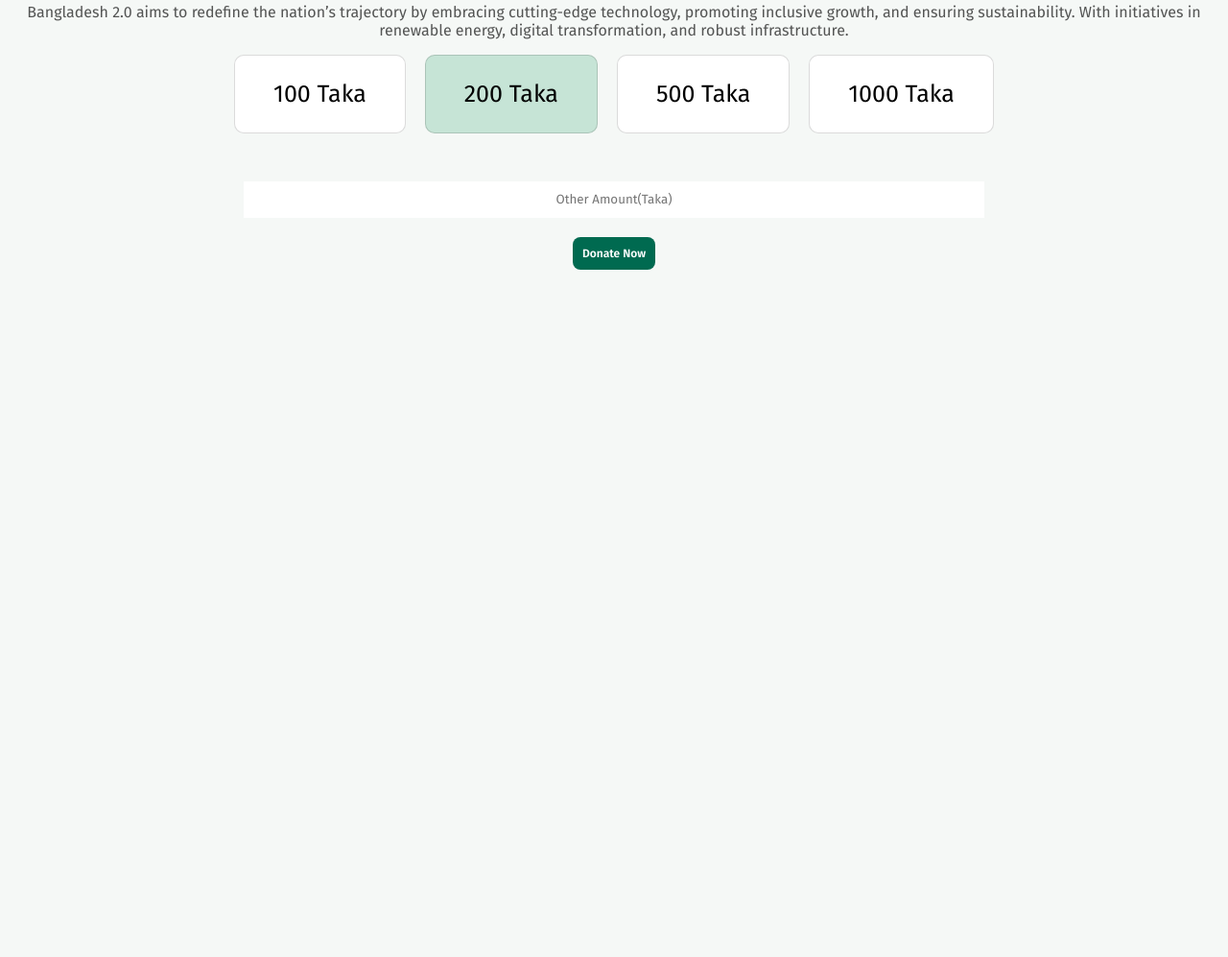
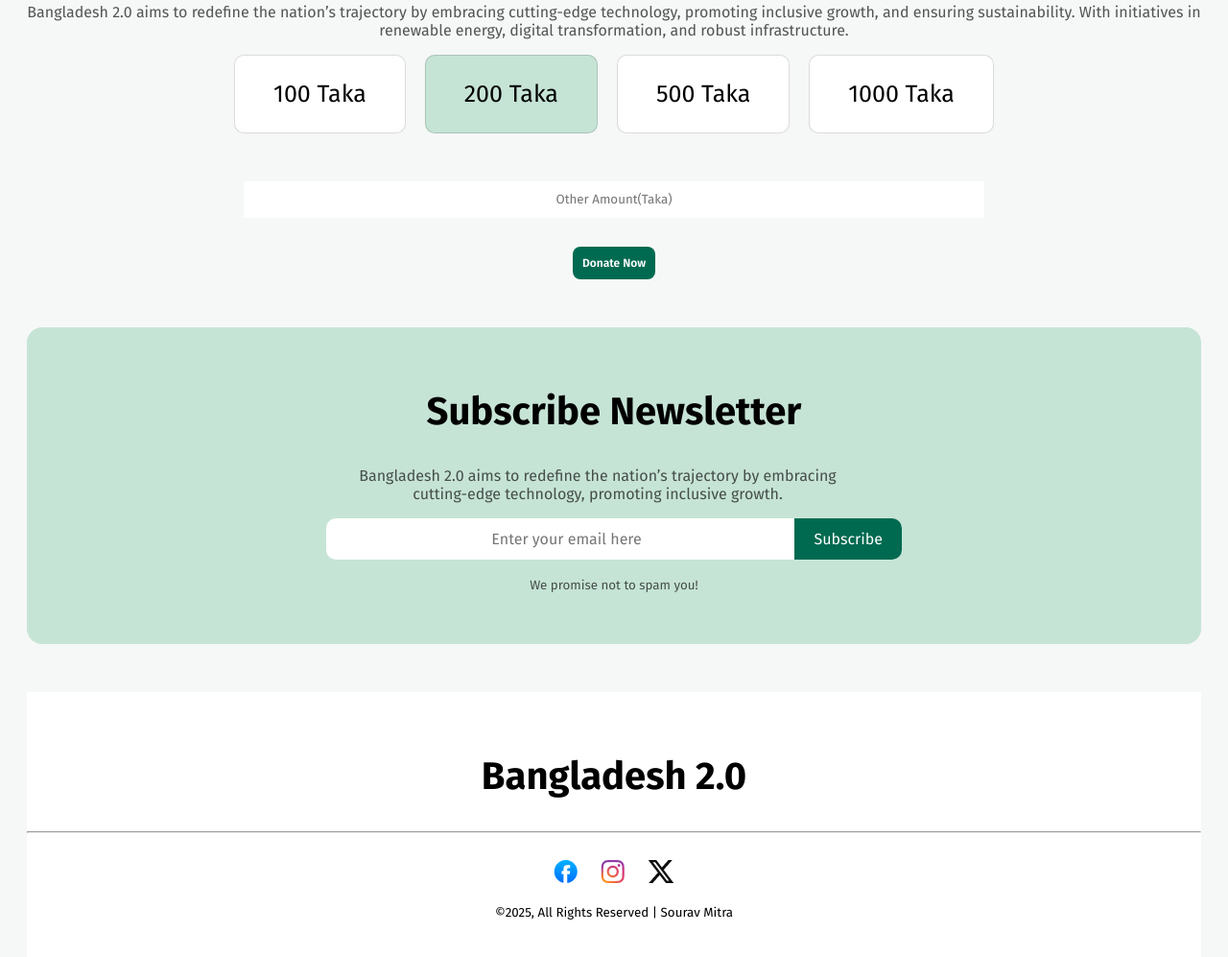
Before and after one commit to souravMitra02/bangladesh-2.0, a plain HTML site: page index.html in a window 1280 px wide. Shown: the part 3763-4760 px from the top of the page at 96% size. Before the commit the page ends 4072 px from the top, so only its background shows below. Drawn offline with Linux system fonts and the light colour scheme.

Commit message:
added to footer section

```diff
--- a/index.html
+++ b/index.html
@@ -195,9 +195,29 @@
         </div>
     </div>
         </section>
+        <section>
+            <div class="newslatter-section">
+                <h2 class="title">Subscribe Newsletter</h2>
+                <p class="news-description">Bangladesh 2.0 aims to redefine the nation’s trajectory by embracing cutting-edge technology, promoting inclusive growth.</p>
+                <div class="submit">
+                <input class="submit" type="email" name="" id=""           placeholder="   Enter your email here" >
+                <button type="button">Subscribe</button>
+            </div>
+            <p class="small-title"><small>We promise not to spam you!</small></p>
+            </div>
+        </section>
     </main>
-    <footer>
-
+    <footer class="footer-section">
+        <div>
+            <h2 class="title">Bangladesh 2.0</h2>
+        </div>
+        <hr>
+        <div>
+            <img src="images/facebook.png" alt="">
+            <img src="images/instagram.png" alt="">
+            <img src="images/x.png" alt="">
+        </div>
+        <p><small>&copy;2025, All Rights Reserved | Sourav Mitra</small></p>
     </footer>
 </body>
 </html>
--- a/styles/styles.css
+++ b/styles/styles.css
@@ -328,5 +328,61 @@ input{
   padding:10px;
   width: 750px;
   text-align: center;
-  margin-bottom: 20px;
+  margin-bottom: 30px;
 }
+
+.submit {
+  display: flex;
+  align-items: center;
+  border: none;
+  overflow: hidden;
+  max-width: 600px;
+  margin: auto;
+  border-radius: 10px;
+  background: rgb(255, 255, 255);
+  cursor: pointer;
+}
+.submit input {
+  flex: 1;
+  padding: 10px 15px;
+  border: none;
+  font-size: 16px;
+}
+.submit button {
+  background-color:rgb(0, 106, 80);
+  color: white;
+  padding: 12px 20px;
+  font-size: 16px;
+  border: none;
+  cursor: pointer;
+}
+.newslatter-section {
+  padding-top: 30px;
+  text-align: center;
+  margin-top: 50px;
+  height: 300px;
+  border-radius: 16px;
+  background:rgb(198, 228, 214);
+}
+.news-description{
+ width: 550px;
+ margin-left: 320px;
+text-align: center;
+ color:rgba(14, 14, 14, 0.7);
+}
+.small-title{
+  color: rgba(14, 14, 14, 0.7);
+  text-align: center;
+}
+/* footer section */
+.footer-section{
+  padding: 30px 0 30px 0;
+  background-color: rgb(255, 255, 255);
+  margin-top: 50px;
+  text-align: center;
+}
+.footer-section img{
+  padding-inline: 10px;
+  margin-top: 20px;
+  cursor: pointer;
+}
```
